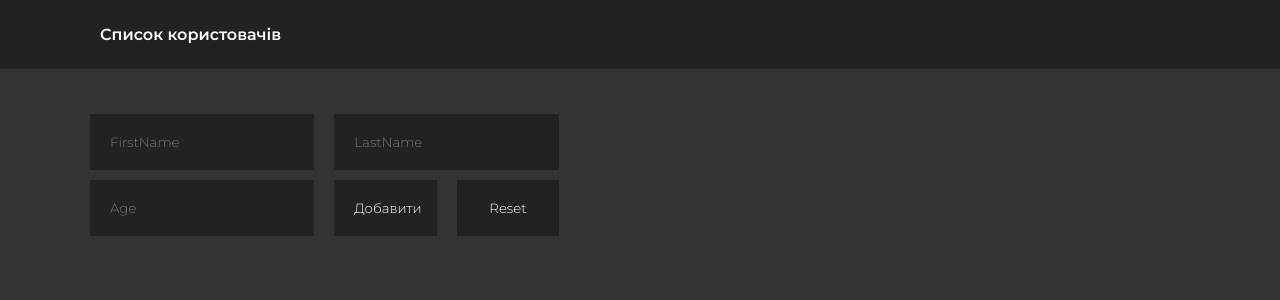
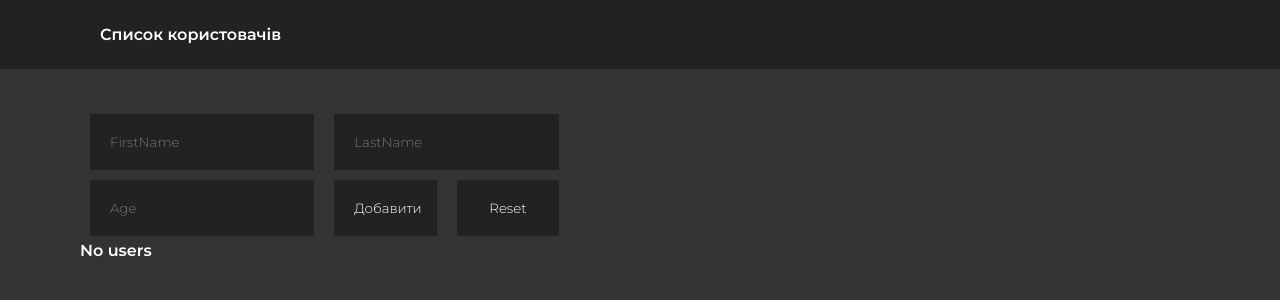
Before and after one commit to Poodle2/TestApps, a React (Create React App) app: page / in a window 1280 px wide. Shown: the top 300 px of the page. Built offline with nearby package versions, Linux system fonts and the light colour scheme.

Commit message:
Changed condition for displaying user form

```diff
--- a/src/components/Users.js
+++ b/src/components/Users.js
@@ -24,7 +24,7 @@ const Users = () => {
 		return (
 			<div>
 				<UserForm addUser={createUser} reset={reset}/>
-				{arrayUsers.length === 0 ?
+				{arrayUsers.length > 0 ?
 					arrayUsers.map((element) => (
 						<User deleteUser={deleteUserById} key={element.id} user={element}/>
 					))
```
